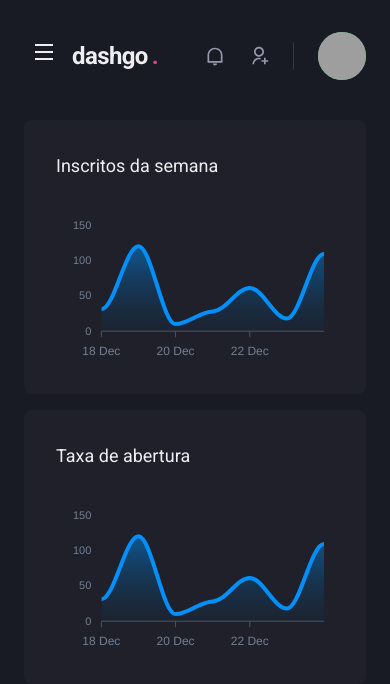
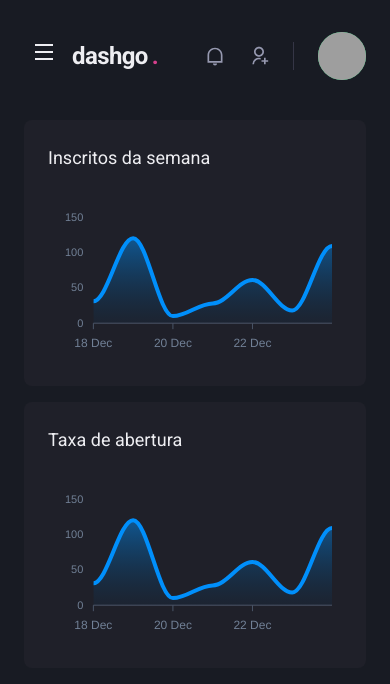
Before and after one commit to andrekubotsu/next-chakra-dashgo, a Next.js app: page /dashboard in a window 390 px wide. Shown: the top 684 px of the page. Built offline with nearby package versions, Linux system fonts and the light colour scheme; grey boxes are pictures that could not be loaded.

Commit message:
dashboard responsiveness added

```diff
--- a/src/pages/dashboard.tsx
+++ b/src/pages/dashboard.tsx
@@ -68,14 +68,14 @@
         <Sidebar />
 
         <SimpleGrid flex="1" gap="4" minChildWidth="320px" align="flex-start">
-          <Box p="8" bg="gray.800" borderRadius="8" pb="4">
+          <Box p={["6", "8"]} bg="gray.800" borderRadius="8" pb="4">
             <Text fontSize="lg" mb="4">
               Inscritos da semana
             </Text>
             <Chart options={options} series={series} type="area" height={168} />
           </Box>
 
-          <Box p="8" bg="gray.800" borderRadius="8" pb="4">
+          <Box p={["6", "8"]} bg="gray.800" borderRadius="8" pb="4">
             <Text fontSize="lg" mb="4">
               Taxa de abertura
             </Text>
```
